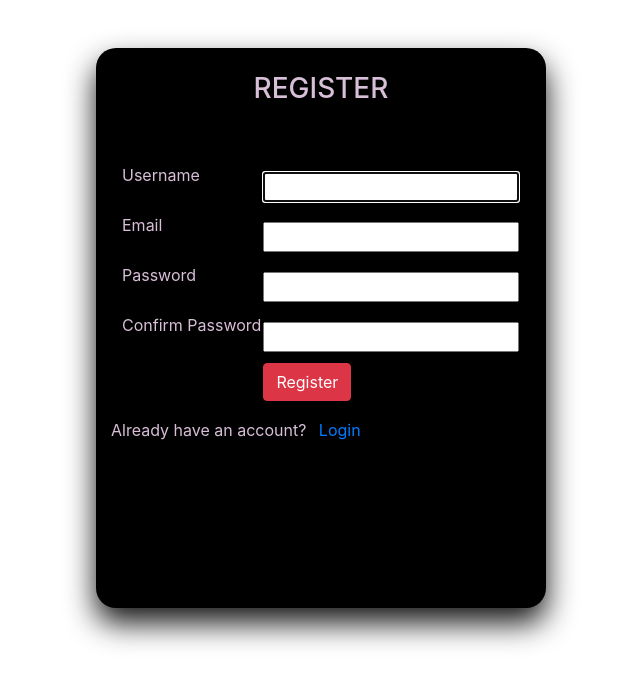
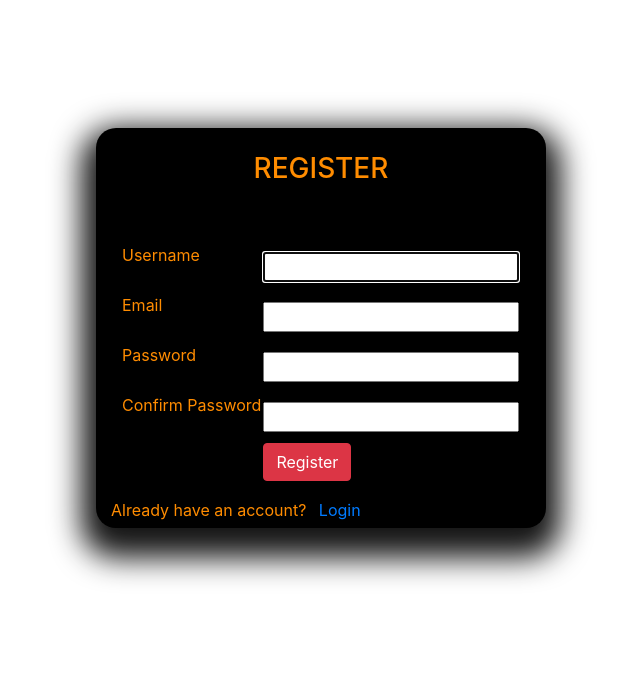
Before and after one commit to deepadeepu/articles, a Django app: a page that uses dashboard/templates/dashboard/register.html in a window 1280 px wide. Shown: the part 72-757 px from the top of the page, without its empty margins (319-959 px from the left). Run offline with Django 3.2, Linux system fonts and the light colour scheme; some libraries are stand-ins or nearby versions.

Commit message:
all changes

```diff
--- a/dashboard/templates/dashboard/register.html
+++ b/dashboard/templates/dashboard/register.html
@@ -7,17 +7,17 @@
 
 <head>
 <style>
-  .container4 {
+.container4 {
     height:100%;
+    width:100%;
     color: white;
     text-align: center;
     font-family: sans-serif;
 }
 #loginform {
-
-    height: 70%;
+    height: 50%;
     width: 450px;
-    box-shadow: 0px 15px 30px rgb(22, 22, 22);
+    box-shadow: 0px 15px 30px 15px rgb(22, 22, 22);
     top: 50%;
     left: 50%;
     position: absolute;
@@ -25,9 +25,7 @@
     overflow: hidden;
     border-radius: 20px;
     background: black;
-    color: thistle;
-
-
+    color: darkorange;
 }
 </style>
 <link rel="stylesheet" href="https://stackpath.bootstrapcdn.com/bootstrap/4.1.3/css/bootstrap.min.css" integrity="sha384-MCw98/SFnGE8fJT3GXwEOngsV7Zt27NXFoaoApmYm81iuXoPkFOJwJ8ERdknLPMO" crossorigin="anonymous">
```
